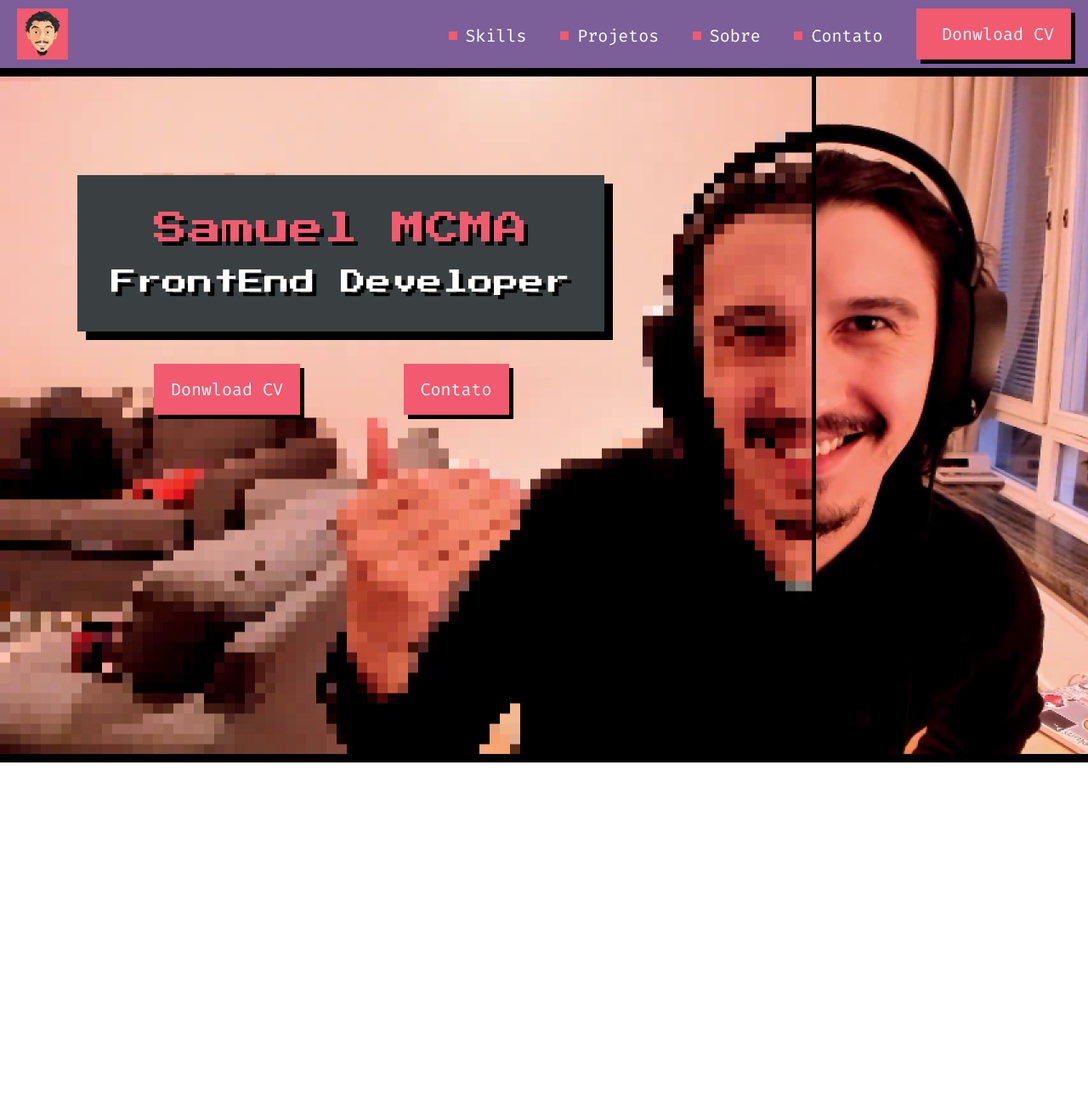
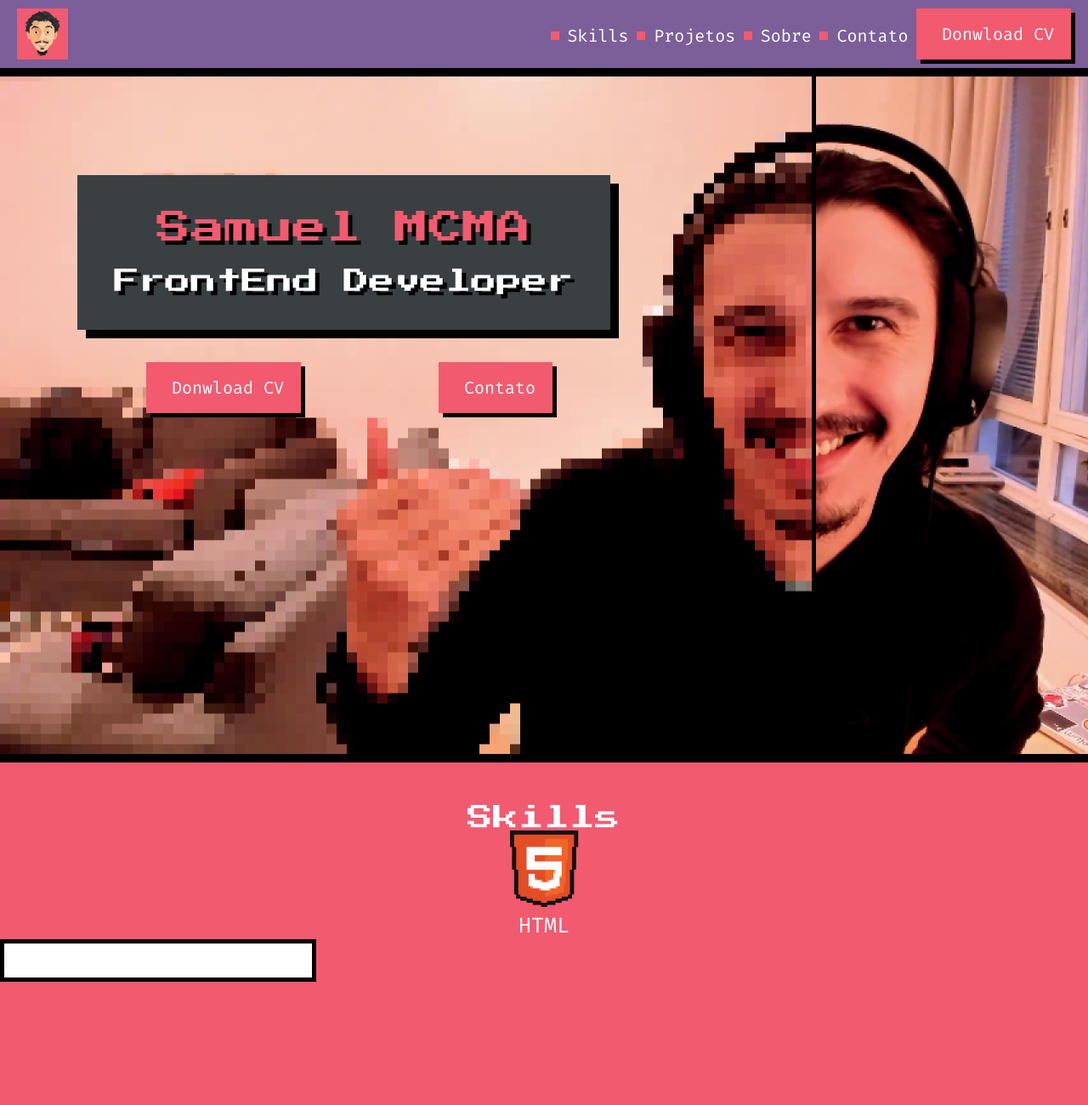
Before and after one commit to slleumas/projeto_portifolio, a plain HTML site: page index.html in a window 1280 px wide. Shown: the top 1300 px of the page at 85% size. Before the commit the page ends 897 px from the top, so only its background shows below. Drawn offline with Linux system fonts and the light colour scheme.

Commit message:
cria componets

```diff
--- /dev/null
+++ b/css/components/button.css
@@ -0,0 +1,12 @@
+.button{
+    display:inline-block;
+    height: 60px;
+    line-height: 60px;
+    padding: 0 20px;
+    background-color: #F25A70;
+    box-shadow:5px 5px #000;
+}
+.button:hover{
+background-color: #993a48;
+box-shadow:2px 2px #000;
+}
--- /dev/null
+++ b/css/components/subtitle.css
@@ -0,0 +1,5 @@
+h2{
+    font-size: 30px;
+    color: #fff;
+    font-family: 'Press Start 2P', cursive;
+}
--- /dev/null
+++ b/css/components/title.css
@@ -0,0 +1,7 @@
+h1{
+    font-size: 40px;
+    color: #F25A70;
+    text-shadow: 5px 5px 0 black;
+    font-family: 'Press Start 2P', cursive;
+    padding-bottom: 28px;
+}
--- a/css/project.css
+++ b/css/index.css
@@ -1,4 +1,4 @@
-header{
+.header{
     background-color: #7C5E99;
     padding: 10px 20px;
     display: flex;
@@ -6,37 +6,24 @@ header{
     border-bottom: 10px solid #000;
 }
 
-header nav{
+.header nav{
    text-align: right;
 }
 
-header nav a{
+a{
     display: inline-flex;
     text-decoration: none;
     color: white;
     font-size: 20px;
-    margin-left: 30px;
     align-items: center;
 }
-header nav a::before{
+a::before{
     content:"";
     width: 10px;
     height: 10px;
     margin-right:10px;
     background-color: #F25A70;
 }
-header nav a:hover{
+a:hover{
     color: #ffdf51;
 }
-#button{
-    display:inline-block;
-    height: 60px;
-    line-height: 60px;
-    padding: 0 20px;
-    background-color: #F25A70;
-    box-shadow:5px 5px #000;
-}
-#button:hover{
-background-color: #993a48;
-box-shadow:2px 2px #000;
-}
--- a/css/parte-bg.css
+++ /dev/null
@@ -1,61 +0,0 @@
-.parte01{
-    background-image: url(../assets/img/photo01.png);
-    background-repeat: no-repeat;
-    height:797px;
-    border-bottom: 10px solid black;
-}
-.parte-div-01{
-    background-image: url(../assets/img/photo.png);
-    background-repeat: no-repeat;
-    border-right: 5px solid black;
-    width: 955px;
-    height:797px;
-
-}
-.parte-div-02{
-    transform: translateY(116px);
-
-}
-.parte-div-texto{
-    display: inline-grid;
-    align-items: center;
-    background-color: #3A4042;
-    box-shadow: 10px 10px 0 black;
-    height: 184px;
-    padding: 0 40px 0 40px;
-    box-sizing: border-box;
-    text-align: center;
-    align-content: center;
-    margin-left: 91px;
-}
-.parte-div-01 div h1{
-    font-size: 40px;
-    color: #F25A70;
-    text-shadow: 5px 5px 0 black;
-    font-family: 'Press Start 2P', cursive;
-    padding-bottom: 28px;
-}
-.parte-div-01 div p{
-    font-size: 30px;
-    color: #fff;
-    text-shadow: 5px 5px 0 black;
-    font-family: 'Press Start 2P', cursive;
-}
-.parte-dv-button{
-    display:block;
-    margin-top: 38px;
-    width: 100%;
-    margin-left: 181px;
-
-}
-.parte-dv-button a{
-    display:inline-block;
-    height: 60px;
-    line-height: 60px;
-    padding: 0 20px;
-    color: white;
-    font-size: 20px;
-    margin-right: 112px;
-    background-color: #F25A70;
-    box-shadow:5px 5px #000;
-}
--- /dev/null
+++ b/css/section-bg.css
@@ -0,0 +1,37 @@
+.section-01{
+    background-image: url(../assets/img/photo01.png);
+    background-repeat: no-repeat;
+    height:797px;
+    border-bottom: 10px solid black;
+}
+.section-div-01{
+    background-image: url(../assets/img/photo.png);
+    background-repeat: no-repeat;
+    border-right: 5px solid black;
+    width: 955px;
+    height:797px;
+}
+.section-div-02{
+    padding: 116px 0 0 91px;
+    width: 640px;
+
+}
+
+.section-div-texto{
+    display: flex;
+    flex-direction: column;
+    background-color: #3A4042;
+    box-shadow: 10px 10px 0 black;
+    text-align: center;
+    width: 627px;
+    padding: 42px 0;
+}
+.section-div-texto h2{
+    text-shadow: 5px 5px 0 black;
+}
+.navegation{
+    display: flex;
+    justify-content: space-around;
+    padding-top:38px;
+    width: 100%;
+}
--- /dev/null
+++ b/css/section-two.css
@@ -0,0 +1,27 @@
+.section-two{
+    background-color:#F25A70;
+    height: 730px;
+    border-bottom:10px solid #7C5E99;
+    box-sizing: border-box;
+    text-align: center;
+}
+
+.section-two h2{
+    padding-top: 50px;
+}
+
+.section-two p{
+    color: white;
+    text-transform: uppercase;
+    font-size: 25px;
+    display: block;
+
+}
+.section-two p::after{
+    display: block;
+    content: "";
+    height: 40px;
+    width: 362px;
+    background-color: white;
+    border: 5px solid #000;
+}
--- a/index.html
+++ b/index.html
@@ -9,35 +9,51 @@
     <link rel="preconnect" href="https://fonts.gstatic.com" crossorigin>
     <link href="https://fonts.googleapis.com/css2?family=Fira+Code:wght@300;400;500;600&family=Press+Start+2P&display=swap" rel="stylesheet">
     <link rel="stylesheet" href="css/reset.css">
-    <link rel="stylesheet" href="css/project.css">
-    <link rel="stylesheet" href="css/parte-bg.css">
+    <link rel="stylesheet" href="css/index.css">
+    <link rel="stylesheet" href="css/components/title.css">
+    <link rel="stylesheet" href="css/components/subtitle.css">
+    <link rel="stylesheet" href="css/components/button.css">
+    <link rel="stylesheet" href="css/section-bg.css">
+    <link rel="stylesheet" href="css/section-two.css">
 
 </head>
 <body>
-    <header>
+    <header class="header">
         <img src="assets/img/logo.png" alt="avatar do professor">
         <nav>
             <a href="">Skills</a>
             <a href="">Projetos</a>
             <a href="">Sobre</a>
             <a href="">Contato</a>
-            <a id="button" href="">Donwload CV</a>
+            <a class="button" href="">Donwload CV</a>
         </nav>
     </header>
 
-    <section class="parte01">
-        <div class="parte-div-01">
-            <div class="parte-div-02">
-                <div class="parte-div-texto">
+    <section class="section-01">
+        <div class="section-div-01">
+            <div class="section-div-02">
+                <div class="section-div-texto">
                     <h1>Samuel MCMA</h1>
-                    <p>FrontEnd Developer</p>
+                    <h2>FrontEnd Developer</h2>
                 </div>
-                <nav class="parte-dv-button">
-                    <a href="">Donwload CV</a>
-                    <a href="">Contato</a>
+                <nav class="navegation" >
+                    <a class="button" href="">Donwload CV</a>
+                    <a class="button" href="">Contato</a>
                 </nav>
             </div>
         </div>
     </section>
+    <section>
+    <section class="section-two">
+        <h2>Skills</h2>
+        <div>
+            <img src="./assets/img/ico_html5.png" alt="icone html">
+            <div class="">
+                <p>html</p>
+            </div>
+        </div>
+    </section>
+
+    </section>
 </body>
 </html>
```
Also changed, not shown: assets/img/ico_css3.png (added), assets/img/ico_html5.png (added), assets/img/ico_js.png (added), assets/img/ico_nodejs.png (added), assets/img/ico_react.png (added), assets/img/ico_restapi.png (added), assets/img/ico_tdd.png (added), assets/img/ico_ux.png (added).
